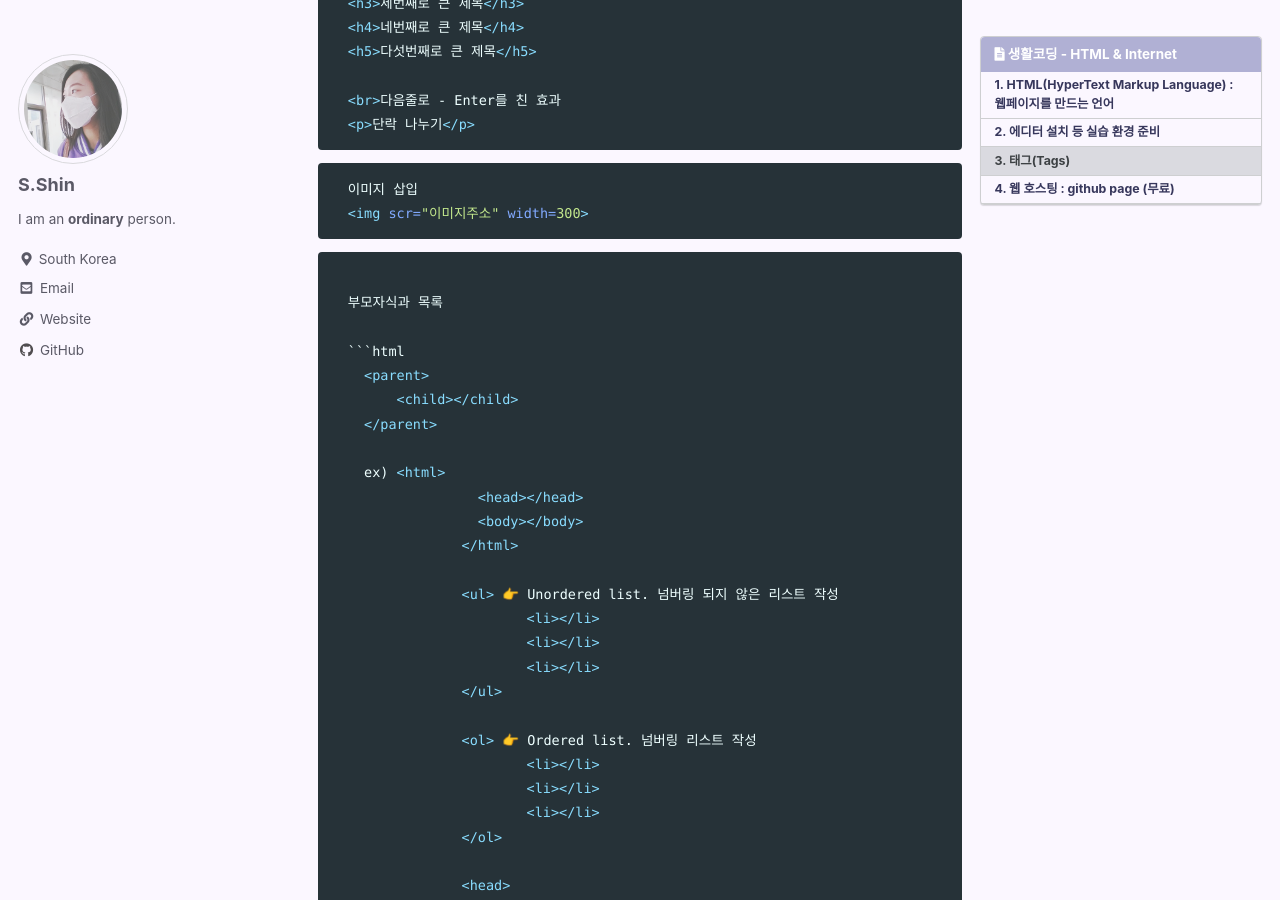
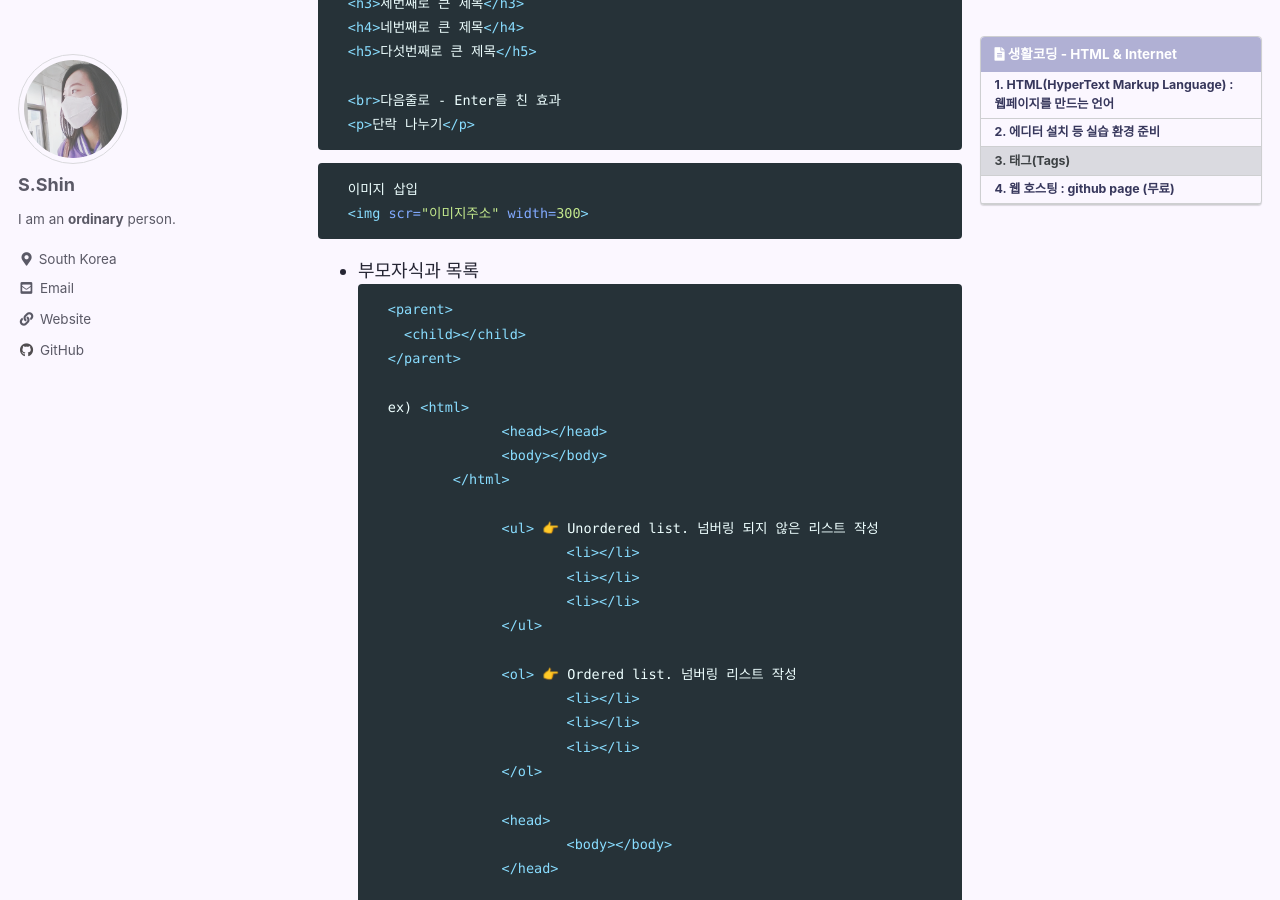
Before and after one commit to lots5bear/lots5bear.github.io, a Jekyll site: the page built from _posts/2020-12-21-생활코딩(유튜브)WEB1HTMLInternet (1).md, in a window 1280 px wide and 900 px high, scrolled down 721 px. Built offline with Jekyll 4.4.1, drawn with Linux system fonts in a browser that asks for light colours; cached includes are drawn as plain includes.

Commit message:
post recorrect

````diff
--- a/_posts/2020-12-21-생활코딩(유튜브)WEB1HTMLInternet (1).md
+++ b/_posts/2020-12-21-생활코딩(유튜브)WEB1HTMLInternet (1).md
@@ -43,19 +43,16 @@ toc_label: "생활코딩 - HTML & Internet"
   <img scr="이미지주소" width=300>
   ```
 
-  ```html
-
-  부모자식과 목록
-
+- 부모자식과 목록
   ```html
     <parent>
-    	<child></child>
+      <child></child>
     </parent>
 
     ex) <html>
-    		  <head></head>
-    		  <body></body>
-    		</html>
+    		<head></head>
+    		<body></body>
+    	  </html>
 
     		<ul> 👉 Unordered list. 넘버링 되지 않은 리스트 작성
     			<li></li>
@@ -87,21 +84,21 @@ toc_label: "생활코딩 - HTML & Internet"
     				<td>97.9%</td> 👉 3행 2열
     			</tr>
     		</table>
-  ```
+    ```
 
   ```html
   <!doctype html>
   👉 이 페이지는 html이다,란 의미. <html>보다 더 위, 맨 윗줄에 쓰이는 설명
   ```
 
-본문을 설명하는 태그들 - <head> 아래에 속하는 태그들
+- 본문을 설명하는 태그들 - <head> 아래에 속하는 태그들
 
   ```html
   <title></title> 👉 웹페이지의 창 이름에 뜨는 제목
   <meta charset="utf-8"> 👉 이 웹페이지를 utf-8 방식으로 읽도록 하는 명령
   ```
 
-링크를 표시하는 태그
+- 링크를 표시하는 태그
 
   ```html
   <a href="링크주소" target="_blank" title=""></a>
````
